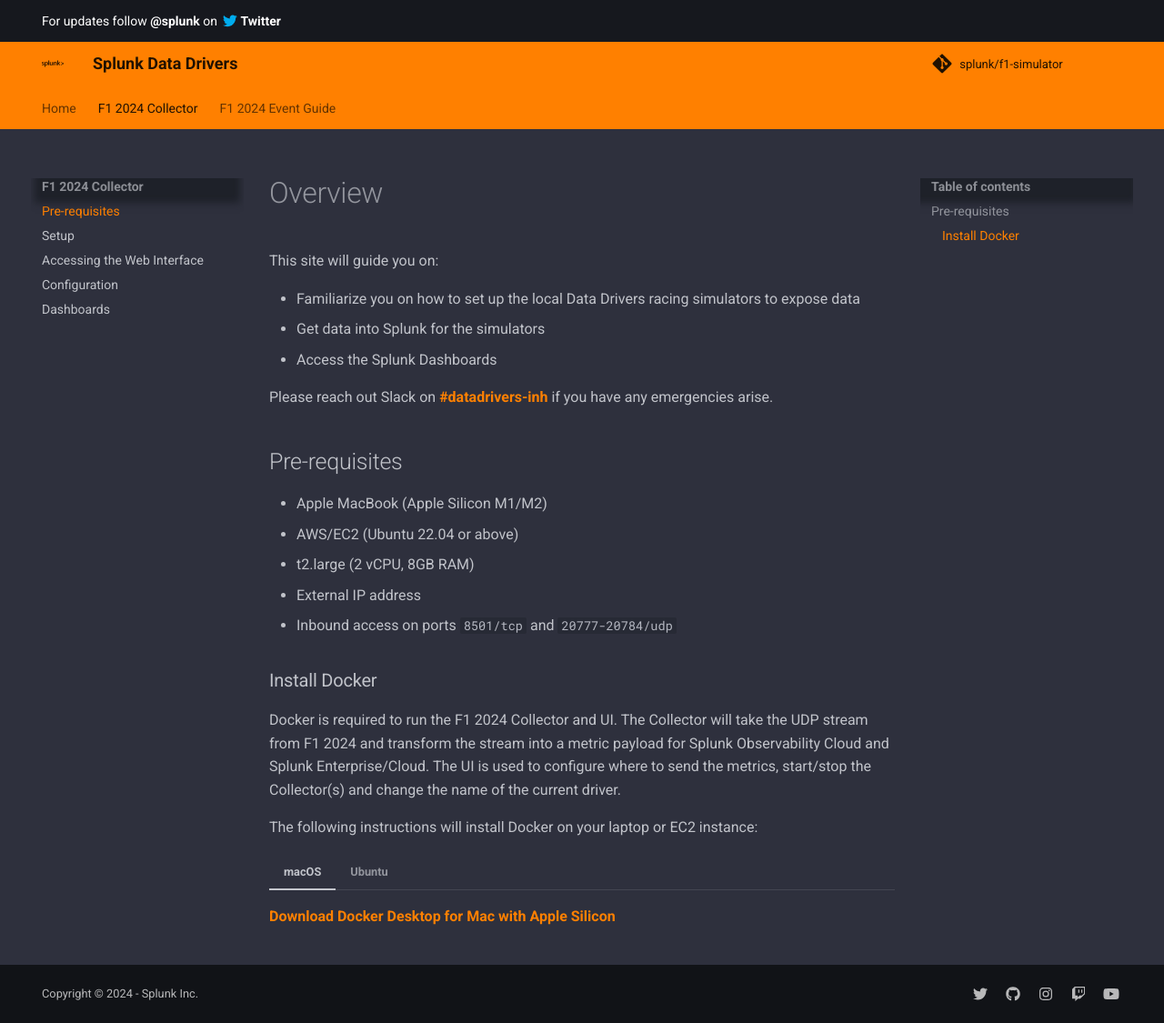
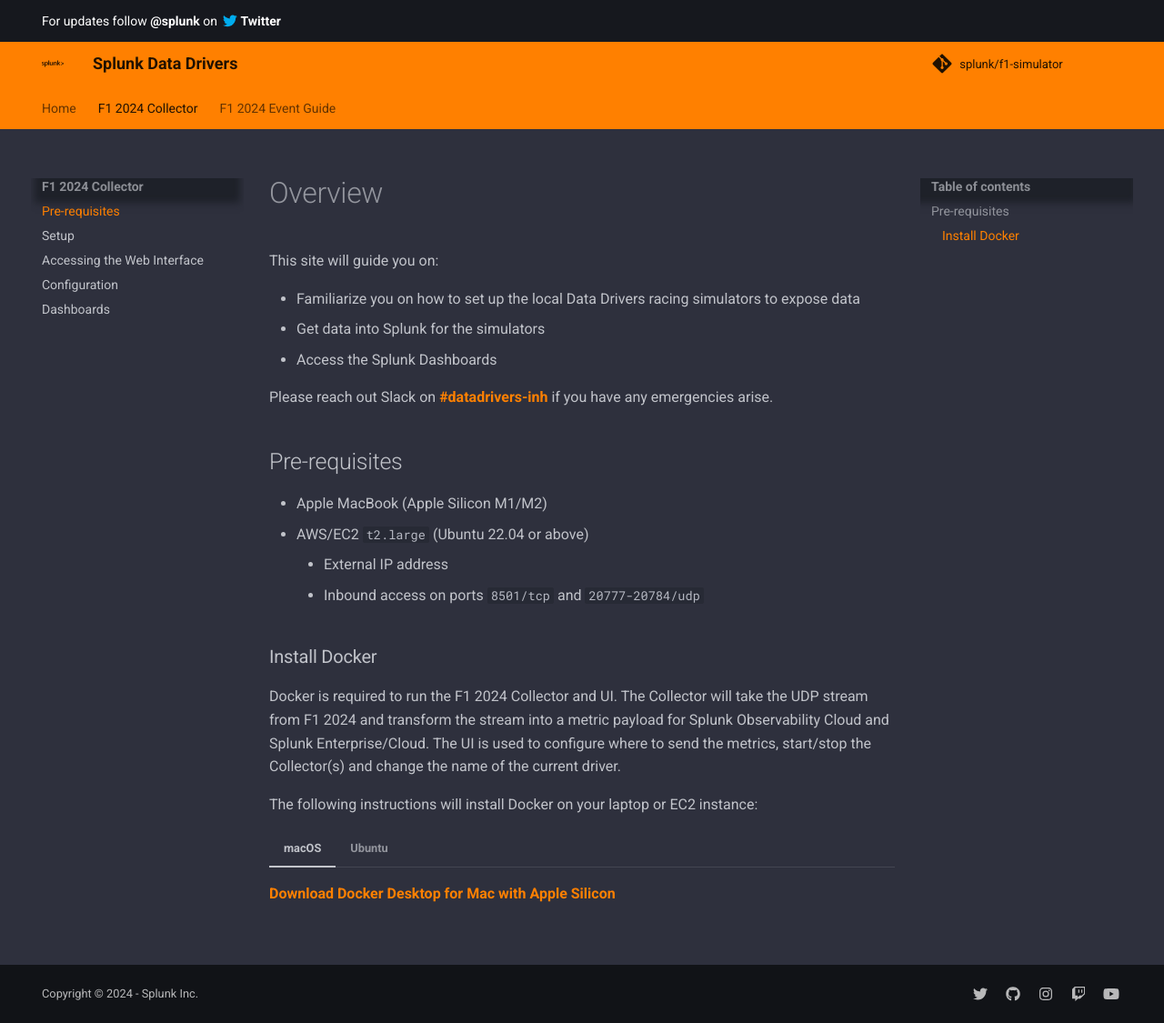
Before and after one commit to splunk/f1-simulator, an MkDocs documentation site: the page built from docs/f1_2024/index.md, in a window 1280 px wide and 1125 px high. Shown: the whole window at 91% size. Built offline with MkDocs 1.6.1 and Material for MkDocs 9.7.7, drawn with Linux system fonts in a browser that asks for light colours; comment, search, counter and statistics services are not loaded.

Commit message:
Tidied up instructions

```diff
--- a/docs/f1_2024/index.md
+++ b/docs/f1_2024/index.md
@@ -11,10 +11,9 @@
 ## Pre-requisites
 
 - Apple MacBook (Apple Silicon M1/M2)
-- AWS/EC2 (Ubuntu 22.04 or above)
-  - t2.large (2 vCPU, 8GB RAM)
-  - External IP address
-  - Inbound access on ports `8501/tcp` and `20777-20784/udp`
+- AWS/EC2 `t2.large` (Ubuntu 22.04 or above)
+    - External IP address
+    - Inbound access on ports `8501/tcp` and `20777-20784/udp`
 
 ### Install Docker
 
```
